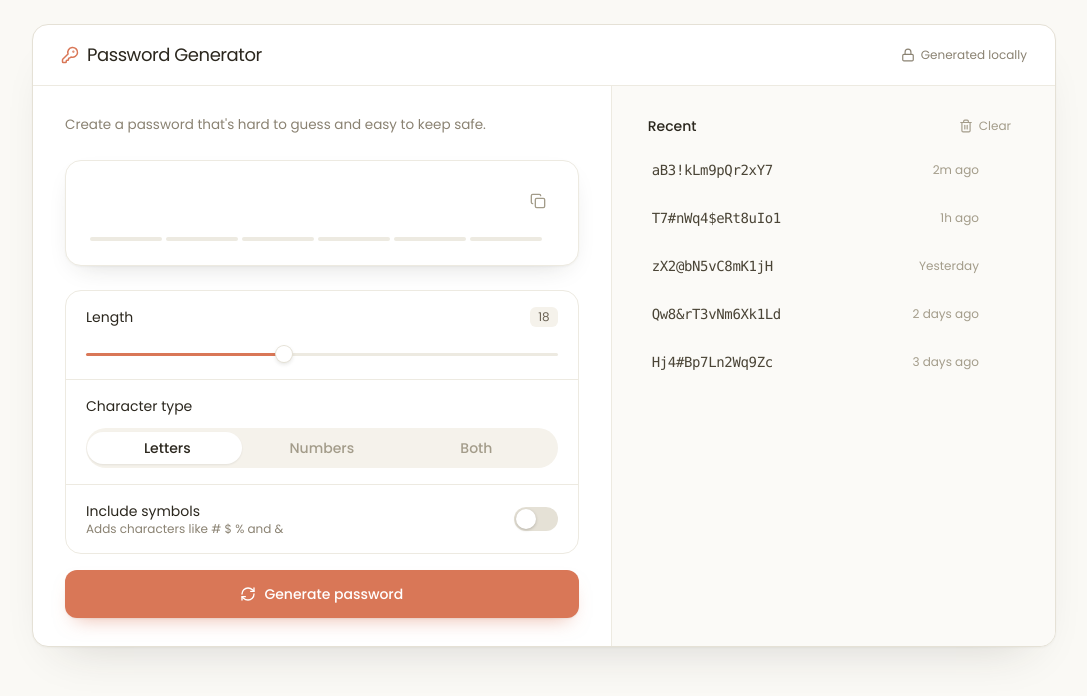
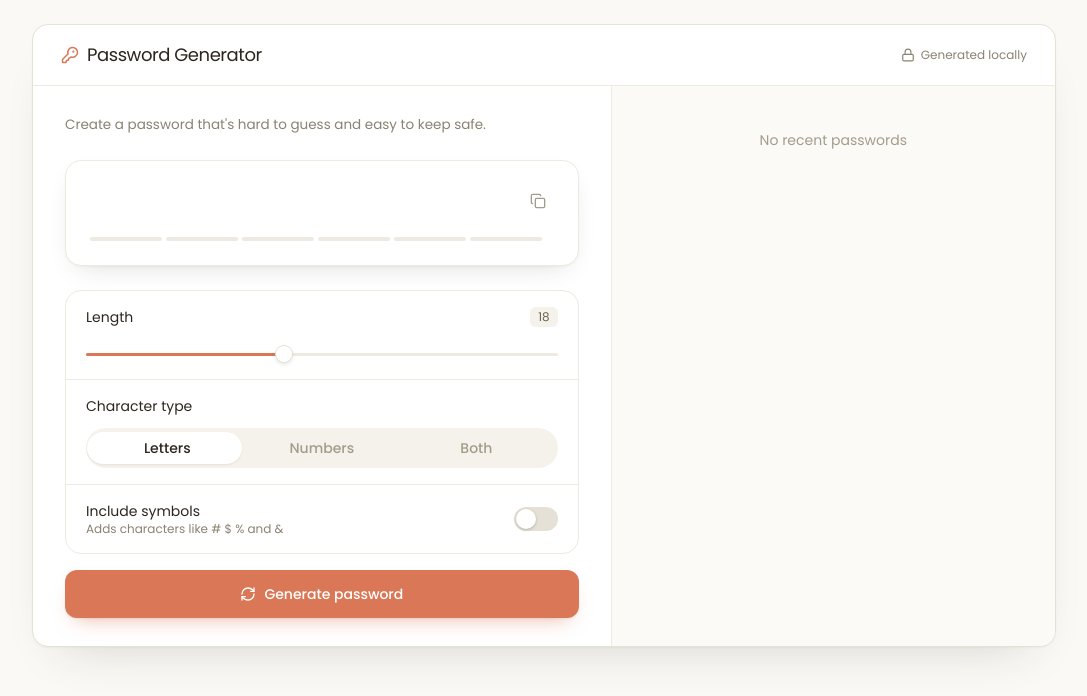
Before and after one commit to talesofcarter/build-100, a React (Vite) app in the folder 02.password-generator/: page / in a window 1280 px wide. Shown: the top 696 px of the page, without its empty margins (96-1183 px from the left). Built offline with nearby package versions, Linux system fonts and the light colour scheme.

Commit message:
feat: integrate password history management and update display logic

```diff
--- a/02.password-generator/src/App.tsx
+++ b/02.password-generator/src/App.tsx
@@ -4,8 +4,7 @@ import { Header } from "./components/Nav";
 import { PasswordDisplay } from "./components/PasswordDisplay";
 import { ConfigurationPanel } from "./components/ConfigurationPanel";
 import { PasswordHistory } from "./components/PasswordHistory";
-import { mockHistory } from "./data/data";
-import type { CharacterType } from "./types";
+import type { CharacterType, PasswordHistoryEntry } from "./types";
 
 const charPool = {
   lower: "abcdefghijklmnopqrstuvwxyz",
@@ -22,6 +21,9 @@ function App(): React.JSX.Element {
   const [passwordStrength, setPasswordStrength] = useState<number>(0);
   const [passwordStrengthLabel, setPasswordStrengthLabel] =
     useState<string>("");
+  const [passwordHistory, setPassswordHistory] = useState<
+    PasswordHistoryEntry[]
+  >([]);
 
   const getPasswordStrength = (password: string): void => {
     const outcomes = {
@@ -90,6 +92,14 @@ function App(): React.JSX.Element {
 
     setPassword(generatedPassword);
     getPasswordStrength(generatedPassword);
+
+    const newEntry = {
+      id: crypto.randomUUID(),
+      value: generatedPassword,
+      createdAt: new Date().toLocaleTimeString(),
+    };
+
+    setPassswordHistory((prev) => [newEntry, ...prev]);
   };
 
   return (
@@ -115,7 +125,7 @@ function App(): React.JSX.Element {
             />
           </div>
           <div className="border-t border-[#EDEAE1] bg-[#FBFAF7] px-7 py-7 md:border-l md:border-t-0">
-            <PasswordHistory entries={mockHistory} />
+            <PasswordHistory entries={passwordHistory} />
           </div>
         </div>
       </div>
```
